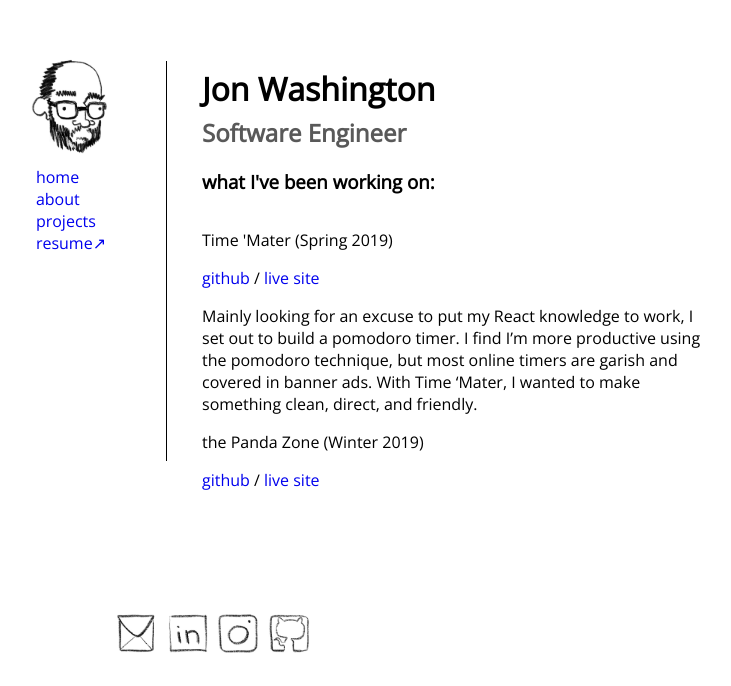
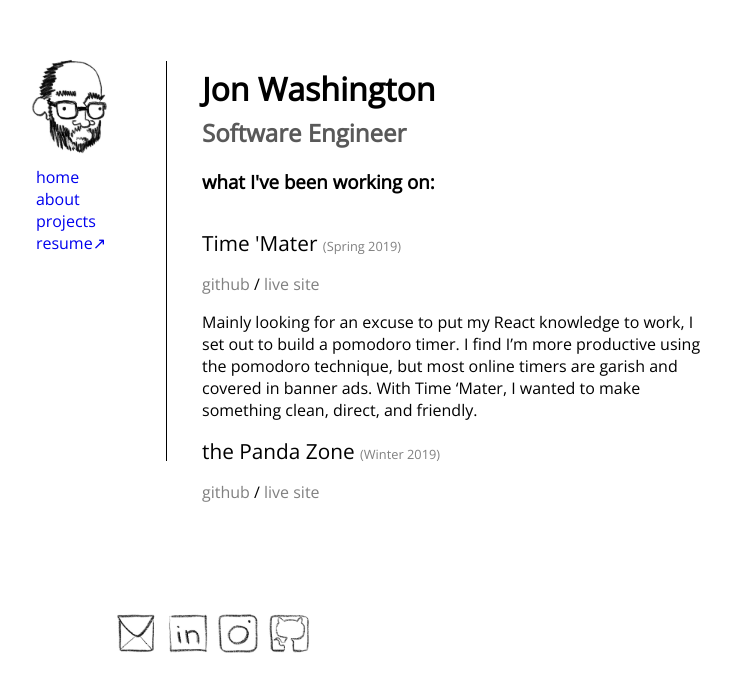
Before and after one commit to JonWash86/portfolioTs, a React (Create React App) app: page /projects in a window 1280 px wide. Shown: the part 114-800 px from the top of the page, without its empty margins (266-997 px from the left). Built offline with nearby package versions, Linux system fonts and the light colour scheme; a web font is replaced by a local one.

Commit message:
Complete text update/upload

```diff
--- a/src/App.css
+++ b/src/App.css
@@ -51,6 +51,24 @@
   flex-direction: column;
 }
 
+.projDate {
+  color: gray;
+  font-size: .8em;
+}
+
+.projLink {
+  color: gray;
+} :link {
+  text-decoration: none;
+} :visited {
+  text-decoration: none;
+  color: black;
+}
+
+.projTitle {
+  font-size: 1.3em;
+}
+
 .sideNav {
   align-items: center;
   display: flex;
--- a/src/pages/projects.js
+++ b/src/pages/projects.js
@@ -6,7 +6,7 @@ const Projects = () =>
 {
     let projList = projects.map(item =>
         <div>
-            <p className='projTitle'>{item.title} ({item.dateComplete})</p>
+            <p> <a className='projTitle'>{item.title} </a><a className='projDate'>({item.dateComplete})</a></p>
             <a className='projLink' href={item.github} target='_blank'>github</a> / <a className='projLink' href={item.liveSite} target='_blank'>live site</a>
             <p>{item.description}</p>
         </div>);
```
